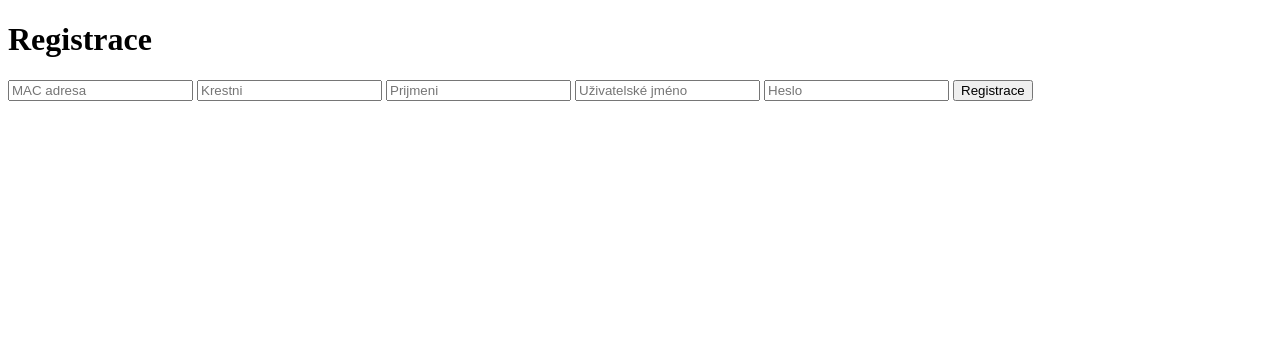
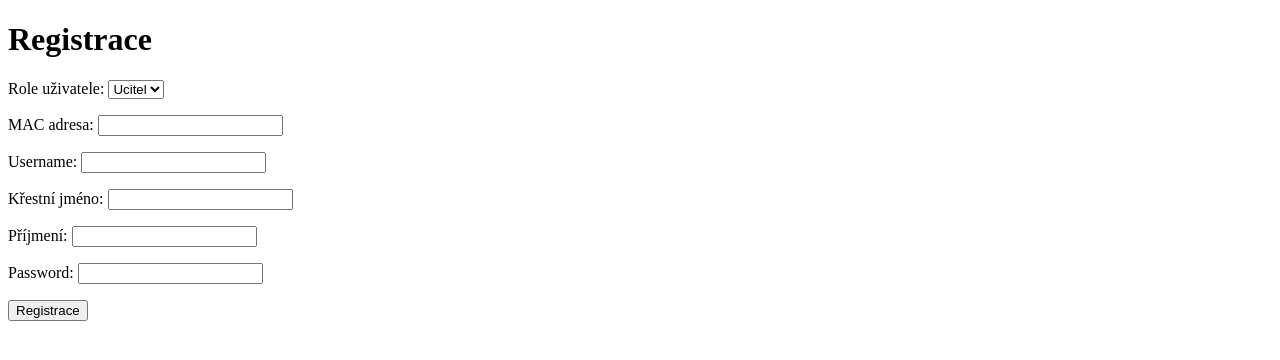
Before and after one commit to sabcajavurkova/hackathon, a Django app: page /tvorba-uctu/ in a window 1280 px wide. Shown: the top 360 px of the page. Run offline with Django 5.2, Linux system fonts and the light colour scheme.

Commit message:
registrace+prihlaseni

```diff
--- a/application/forms.py
+++ b/application/forms.py
@@ -2,7 +2,20 @@ from django import forms
 from django.core.validators import MinLengthValidator
 from .models import Student, Teacher, Lecture
 
-class RegisterUserForm(forms.ModelForm):
+class RegisterUserForm(forms.Form):
+    GROUP_CHOICES = (
+        ('Ucitel', 'Ucitel'),
+        ('Zak', 'Zak')
+    )
+    role = forms.ChoiceField(
+        choices=GROUP_CHOICES,
+        widget=forms.Select,
+        required=True,
+        label='Role uživatele',
+    )
+
+    mac_address = forms.CharField(validators=[MinLengthValidator(17)], max_length=17, required=True, label='MAC adresa')
+    username = forms.CharField(max_length=20, required=True, label='Username')
     first_name = forms.CharField(max_length=20, required=True, label='Křestní jméno')
     last_name = forms.CharField(max_length=20, required=True, label='Příjmení')
-    mac_address = forms.CharField(validators=[MinLengthValidator(17)], max_length=17, required=True, label='Příjmení')
+    password = forms.CharField(widget=forms.PasswordInput)
--- a/application/templates/signup.html
+++ b/application/templates/signup.html
@@ -9,11 +9,7 @@
     <form action="" method="POST" class="signup">
         {% csrf_token %}
         <h1>Registrace</h1>
-        <input type="text" placeholder="MAC adresa" class="form-control" name="mac-address">
-        <input type="text" placeholder="Krestni" class="form-control" name="first_name">
-        <input type="text" placeholder="Prijmeni" class="form-control" name="last_name">
-        <input type="text" placeholder="Uživatelské jméno" class="form-control" name="username">
-        <input type="password" placeholder="Heslo" class="form-control" name="password">
+        {{form.as_p}}
         <button type="submit">Registrace</button>
     </form>
 </body>
--- a/application/views.py
+++ b/application/views.py
@@ -1,8 +1,10 @@
 from django.shortcuts import render, redirect
 from django.contrib.auth import authenticate, login as auth_login, logout
 from django.contrib import messages
+from django.contrib.auth.models import User
 
 from .forms import RegisterUserForm
+from .models import Student, Teacher
 
 def index(request):
     return render(request, 'index.html')
@@ -22,4 +24,28 @@ def login(request):
         return render(request, 'login.html')
 
 def signup(request):
-    return render(request, 'signup.html')
+    if request.method == 'POST':
+        form = RegisterUserForm(request.POST)
+        if form.is_valid():
+            role = form.cleaned_data['role']
+            username = form.cleaned_data['username']
+            first_name = form.cleaned_data['first_name']
+            last_name = form.cleaned_data['last_name']
+            mac_address = form.cleaned_data['mac_address']
+            password = form.cleaned_data['password']
+
+            user = User.objects.create_user(username=username, password=password)
+            user.first_name = first_name
+            user.last_name = last_name
+            user.save()
+
+            if role == 'Zak':
+                Student.objects.create(user=user, first_name=first_name, last_name=last_name, mac_address=mac_address)
+            elif role == 'Ucitel':
+                Teacher.objects.create(user=user, first_name=first_name, last_name=last_name, mac_address=mac_address)
+
+            auth_login(request, user)
+            return redirect('/')
+    else:
+        form = RegisterUserForm()
+    return render(request, 'signup.html', {'form': form})
```
